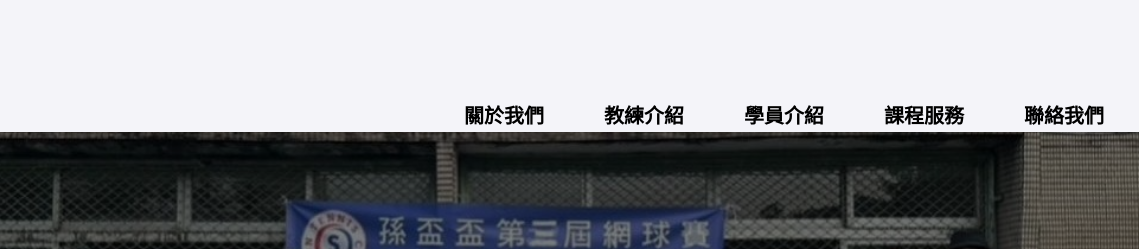
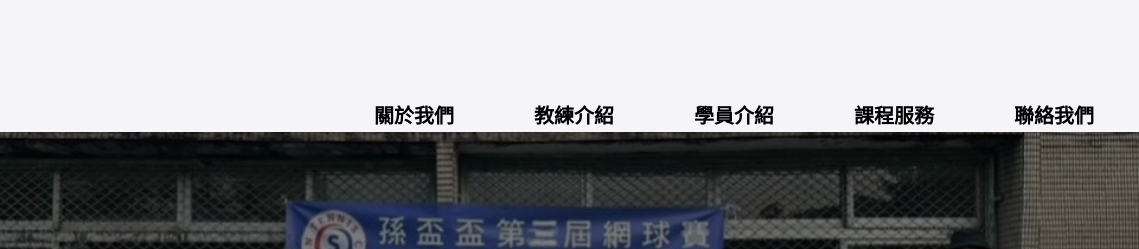
Before and after one commit to WHTsai1986/Website, a plain HTML site: page index.html in a window 1280 px wide. Shown: the top 249 px of the page, 141-1280 px from the left. Drawn offline with nearby package versions, Linux system fonts and the light colour scheme.

Commit message:
Update main.css

```diff
--- a/main.css
+++ b/main.css
@@ -36,10 +36,10 @@ header {
 .nav-link {
     text-decoration: none;
     color: #000;
-    padding: 10px 20px;
+    padding: 10px 30px;
     font-weight: bold;
     font-size: 20px;
-    border-radius: 4px;
+    border-radius: 6px;
     transition: background 0.3s ease;
 }
 
```
